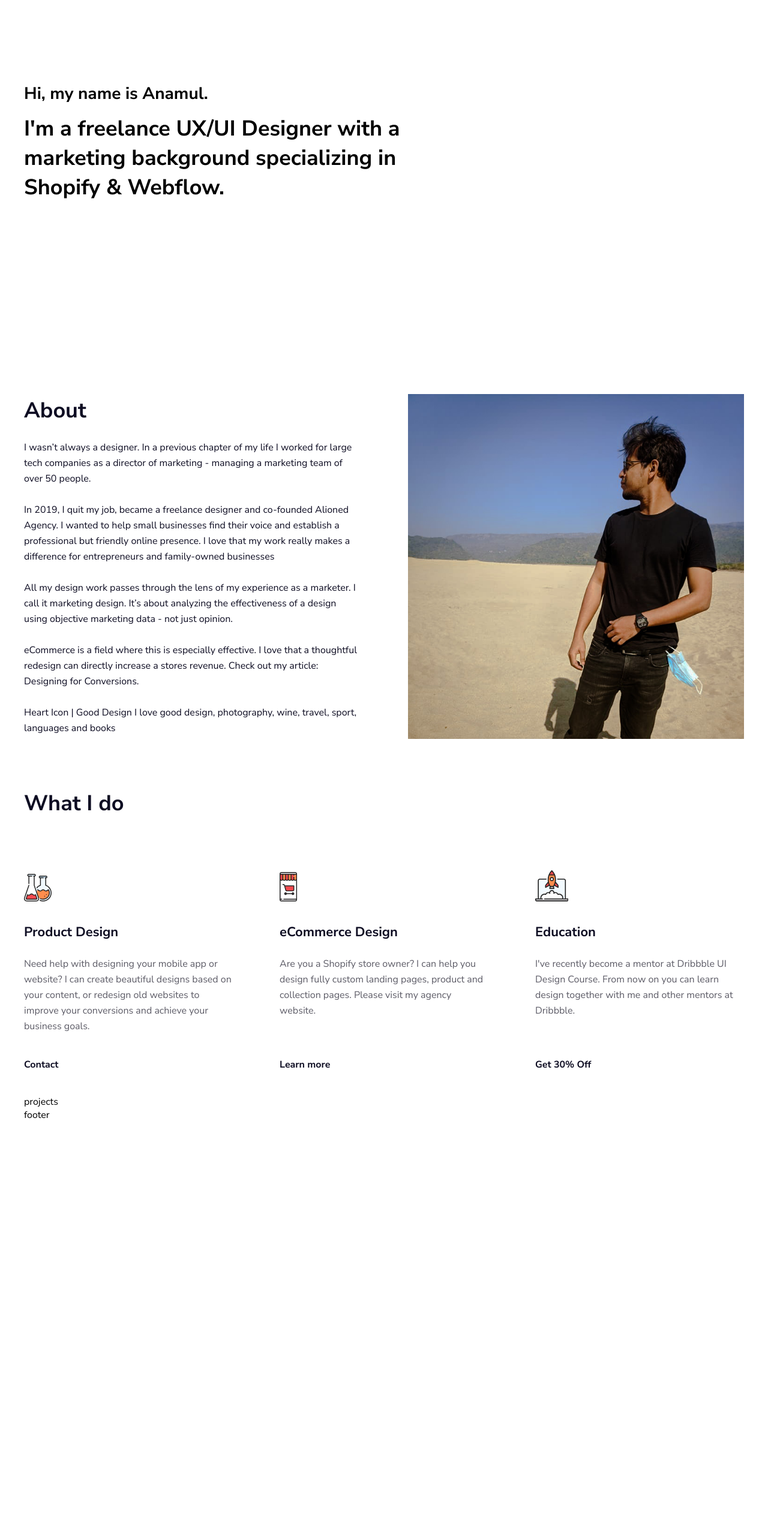
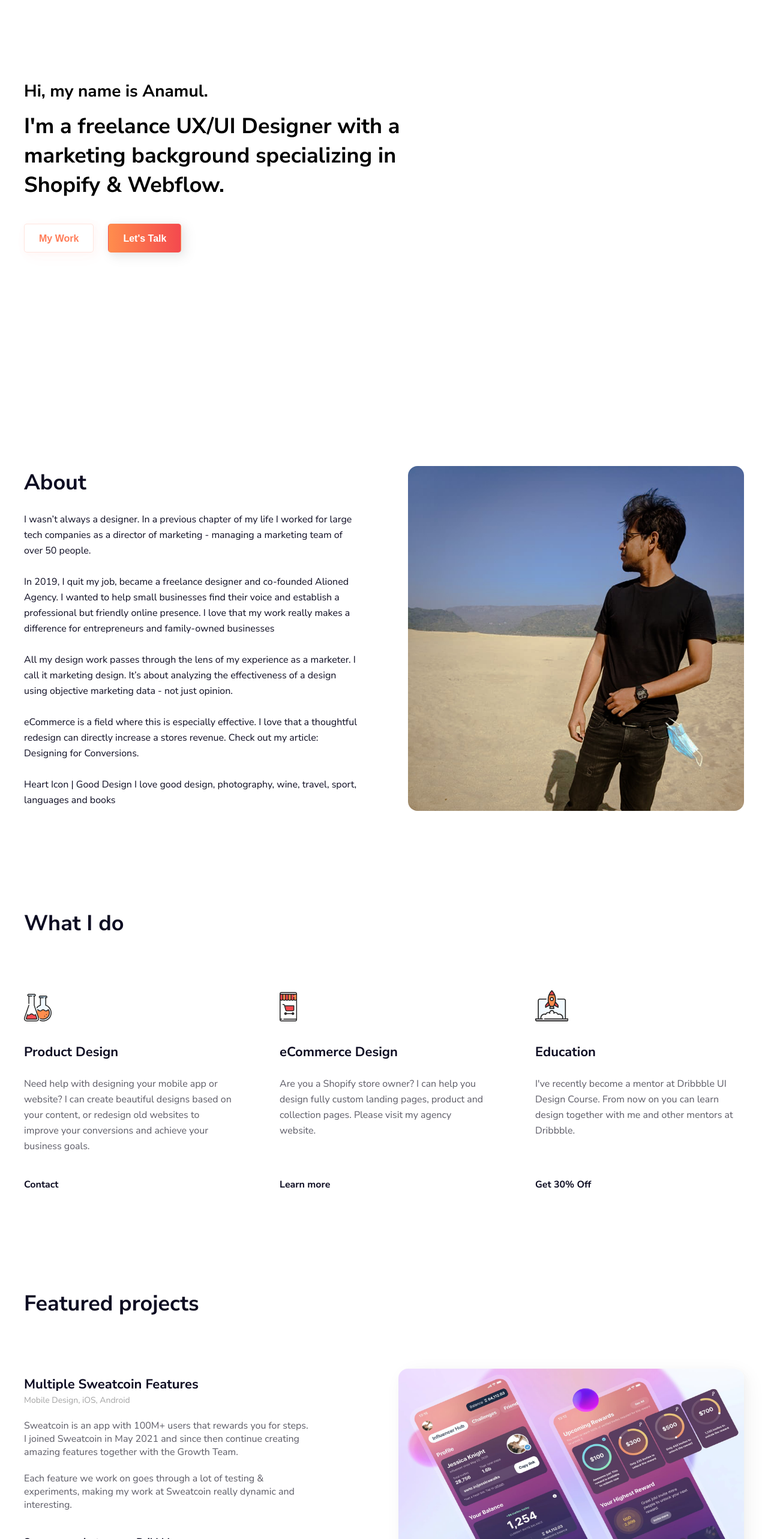
Before and after one commit to ishraqe/ishraqe.github.io, a Next.js app: page / in a window 1280 px wide. Shown: the part 203-2769 px from the top of the page at 60% size. Before the commit the page ends 2073 px from the top, so only its background shows below. Built offline with nearby package versions, Linux system fonts and the light colour scheme.

Commit message:
work section not done yet

```diff
--- a/components/About/about.module.scss
+++ b/components/About/about.module.scss
@@ -12,10 +12,10 @@
   }
   &--img--container {
     flex: 1;
-    background-color: red;
     position: relative;
-    margin-left: 80px;
+    margin-left: 8rem;
     background-position: 0 0;
     background-size: cover;
+    border-radius: 1.6rem;
   }
 }
--- a/components/About/index.jsx
+++ b/components/About/index.jsx
@@ -3,7 +3,9 @@ import SectionIntro from "components/utils/section-intro";
 
 const index = () => {
   return (
-    <section className={`section-padding ${styles["section__about"]}`}>
+    <section
+      className={`container section-padding ${styles["section__about"]}`}
+    >
       <div className={styles["section__about--intro"]}>
         <SectionIntro text="About" />
         <p className={styles["section__about--intro--desc"]}>
--- a/components/Intro/index.jsx
+++ b/components/Intro/index.jsx
@@ -10,6 +10,10 @@ const Intro = () => {
             I&apos;m a freelance UX/UI Designer with a marketing background
             specializing in Shopify & Webflow.
           </h1>
+          <div className={styles["btn__container"]}>
+            <button className="btn btn-outline">My Work</button>
+            <button className="btn btn-filled">Let&apos;s Talk</button>
+          </div>
         </div>
         <div className={styles["image-container"]}>
           <div className={styles["image-wrapper"]}>hello</div>
--- a/components/Intro/intro.module.scss
+++ b/components/Intro/intro.module.scss
@@ -18,3 +18,6 @@
   height: 100%;
   position: relative;
 }
+.btn__container {
+  display: flex;
+}
--- a/components/Projects/index.jsx
+++ b/components/Projects/index.jsx
@@ -1,5 +1,73 @@
+import Image from "next/image";
+
+import SectionIntro from "components/utils/section-intro";
+import styles from "./projects.module.scss";
 const index = () => {
-  return <div>projects</div>;
+  return (
+    <section className="container section-padding">
+      <SectionIntro text="Featured projects" />
+      <div className={styles["section__projects--conatiner"]}>
+        <div className={styles["section__projects--item"]}>
+          <div className={styles["section__projects--item--desc"]}>
+            <h4>Multiple Sweatcoin Features</h4>
+            <div className={styles["section__projects--item--tag"]}>
+              Mobile Design, iOS, Android
+            </div>
+            <p>
+              Sweatcoin is an app with 100M+ users that rewards you for steps. I
+              joined Sweatcoin in May 2021 and since then continue creating
+              amazing features together with the Growth Team.
+              <br />
+              <br />
+              Each feature we work on goes through a lot of testing &
+              experiments, making my work at Sweatcoin really dynamic and
+              interesting.
+            </p>
+            <a>See more projects on my Dribbble</a>
+          </div>
+          <div className={styles["section__projects--item--img--container"]}>
+            <div className={styles["section__projects--item--img--wrapper"]}>
+              <Image
+                className={styles["section__projects--item--img"]}
+                src="/img/portfolio-1.jpeg"
+                alt="Portfolio images"
+                fill
+              />
+            </div>
+          </div>
+        </div>
+        <div className={styles["section__projects--item"]}>
+          <div className={styles["section__projects--item--desc"]}>
+            <h4>Multiple Sweatcoin Features</h4>
+            <div className={styles["section__projects--item--tag"]}>
+              Mobile Design, iOS, Android
+            </div>
+            <p>
+              Sweatcoin is an app with 100M+ users that rewards you for steps. I
+              joined Sweatcoin in May 2021 and since then continue creating
+              amazing features together with the Growth Team.
+              <br />
+              <br />
+              Each feature we work on goes through a lot of testing &
+              experiments, making my work at Sweatcoin really dynamic and
+              interesting.
+            </p>
+            <a>See more projects on my Dribbble</a>
+          </div>
+          <div className={styles["section__projects--item--img--container"]}>
+            <div className={styles["section__projects--item--img--wrapper"]}>
+              <Image
+                className={styles["section__projects--item--img"]}
+                src="/img/portfolio-2.jpeg"
+                alt="Portfolio images"
+                fill
+              />
+            </div>
+          </div>
+        </div>
+      </div>
+    </section>
+  );
 };
 
 export default index;
--- a/components/Projects/projects.module.scss
+++ b/components/Projects/projects.module.scss
@@ -0,0 +1,69 @@
+.section__projects {
+  &--conatiner {
+    background-color: #fff;
+  }
+  &--item {
+    display: flex;
+    margin-top: 9rem;
+    padding-bottom: 6rem;
+    margin-bottom: 6rem;
+    justify-content: space-between;
+    flex-wrap: wrap;
+    align-items: flex-start;
+    height: 45rem;
+    h4 {
+      margin: 1rem 0;
+      color: #0d0c22;
+      font-size: 2.2rem;
+      line-height: 3.2rem;
+      font-weight: 600;
+    }
+    &--tag {
+      margin-top: -1rem;
+      margin-bottom: 2rem;
+      color: #a4a4a4;
+      font-size: 1.4rem;
+      line-height: 2.2rem;
+    }
+    &--desc {
+      flex: 0 0 40%;
+    }
+
+    p {
+      margin-bottom: 4rem;
+      color: #5c5b66;
+    }
+    a {
+      margin-top: auto;
+      -webkit-transition: opacity 0.2s ease-in-out;
+      transition: opacity 0.2s ease-in-out;
+      color: #0d0c22;
+      font-weight: 600;
+      text-decoration: none;
+    }
+    &--img {
+      border-radius: 1.6rem;
+      box-shadow: 0.2rem 0.2rem 1rem 0.1rem rgb(0 0 0 / 2%),
+        4px 4px 20px 1px rgb(0 0 0 / 3%), 7px 7px 40px 3px rgb(0 0 0 / 5%);
+      opacity: 0.9;
+      transition: opacity 0.2s ease-in-out, transform 0.2s ease-in-out,
+        box-shadow 0.2s ease-in-out, -webkit-transform 0.2s ease-in-out;
+      width: 100%;
+      right: 0;
+      top: 0;
+
+      &--container {
+        flex: 0 0 60%;
+        text-align: right;
+        height: 100%;
+        position: relative;
+      }
+      &--wrapper {
+        position: relative;
+        height: 100%;
+        width: 80%;
+        float: right;
+      }
+    }
+  }
+}
--- a/components/Services/index.jsx
+++ b/components/Services/index.jsx
@@ -3,7 +3,7 @@ import styles from "./services.module.scss";
 
 const index = () => {
   return (
-    <section className={`section-padding ${styles["section__services"]}`}>
+    <section className={`section-padding`}>
       <h2 className="section-intro">What I do</h2>
       <div className={styles["services__card"]}>
         <div className={styles["services__card--item"]}>
--- a/components/layouts/header.jsx
+++ b/components/layouts/header.jsx
@@ -3,6 +3,8 @@ import styles from "./header.module.scss";
 const Header = () => {
   return (
     <header className={styles["header"]}>
+      <div className="container" style={{ height: "100%" }}>
+        <div className={styles["nav__container"]}>
           <div className={styles["logo-container"]}>
             <span className={styles["logo"]}>Anamul</span>
           </div>
@@ -14,6 +16,8 @@ const Header = () => {
               <li>04. Contact</li>
             </ul>
           </div>
+        </div>
+      </div>
     </header>
   );
 };
--- a/components/layouts/header.module.scss
+++ b/components/layouts/header.module.scss
@@ -1,10 +1,17 @@
 .header {
+  height: 6rem;
+  position: fixed;
+  left: 0;
+  top: 0;
+  width: 100%;
+}
+.nav__container {
   display: flex;
   align-items: center;
   justify-content: space-between;
-  height: 6rem;
+  font-size: 1.6rem;
   color: rgb(65, 64, 64);
-  font-size: 1.6rem;
+  height: 100%;
 }
 
 .logo-container {
--- a/components/layouts/index.jsx
+++ b/components/layouts/index.jsx
@@ -5,7 +5,14 @@ const index = ({ children }) => {
   return (
     <div className="container">
       <Header />
-      {children}
+      <main
+        style={{
+          marginTop: "6rem"
+        }}
+      >
+        {children}
+      </main>
+
       <Footer />
     </div>
   );
--- a/src/styles/globals.scss
+++ b/src/styles/globals.scss
@@ -29,8 +29,8 @@ a {
 }
 
 .section-padding {
-  padding-top: 4rem;
-  padding-bottom: 4rem;
+  padding-top: 8rem;
+  padding-bottom: 8rem;
 }
 .section-intro {
   margin: 1rem 0;
@@ -41,3 +41,34 @@ a {
   text-align: left;
   text-transform: none;
 }
+.btn {
+  height: 4.8rem;
+  margin-top: 4rem;
+  margin-right: 2.4rem;
+  padding: 0 2.4rem;
+  border-radius: 0.5rem;
+
+  transition: box-shadow 0.2s ease-in-out, color 0.2s ease-in-out,
+    opacity 0.2s ease-in-out;
+  border: 0.1rem solid rgba(255, 125, 89, 0.2);
+
+  font-size: 1.6rem;
+  line-height: 4.8rem;
+  font-weight: 600;
+  text-decoration: none;
+  cursor: pointer;
+}
+.btn-outline {
+  background-color: #fff;
+  color: #ff7d59;
+  box-shadow: 0.6rem 0.6rem 3rem 0.4rem rgb(255 125 89 / 2%),
+    0.3rem 0.3rem 1.5rem 0.2rem rgb(255 125 89 / 3%),
+    2px 2px 8px 1px rgb(255 125 89 / 2%);
+}
+.btn-filled {
+  background-image: linear-gradient(90deg, #ff8d4d, #f4494e);
+  box-shadow: 0.1rem 0.1rem 0.8rem 0.1rem rgb(0 0 0 / 2%),
+    0.3rem 0.3rem 1.5rem 0.2rem rgb(0 0 0 / 4%),
+    0.6rem 0.6rem 2rem 0.4rem rgb(0 0 0 / 5%);
+  color: #fff;
+}
```
Also changed, not shown: public/img/portfolio-1.jpeg (added), public/img/portfolio-2.jpeg (added). Lines whose indentation alone changed are shown as unchanged.
